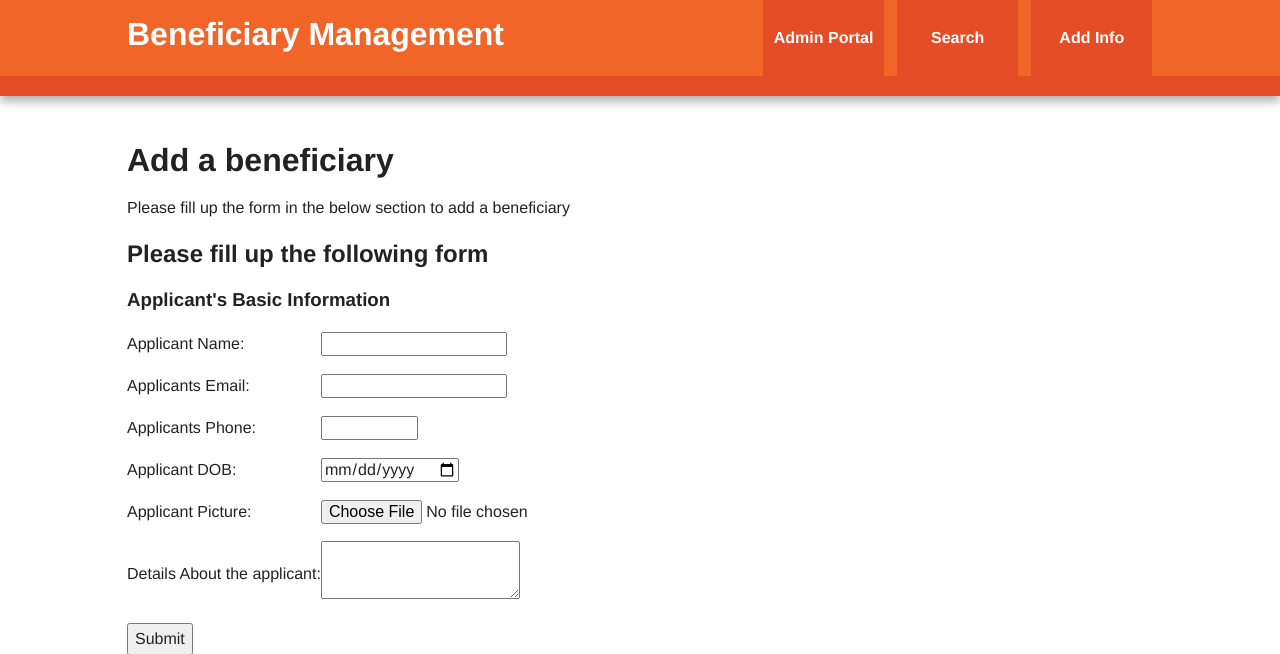
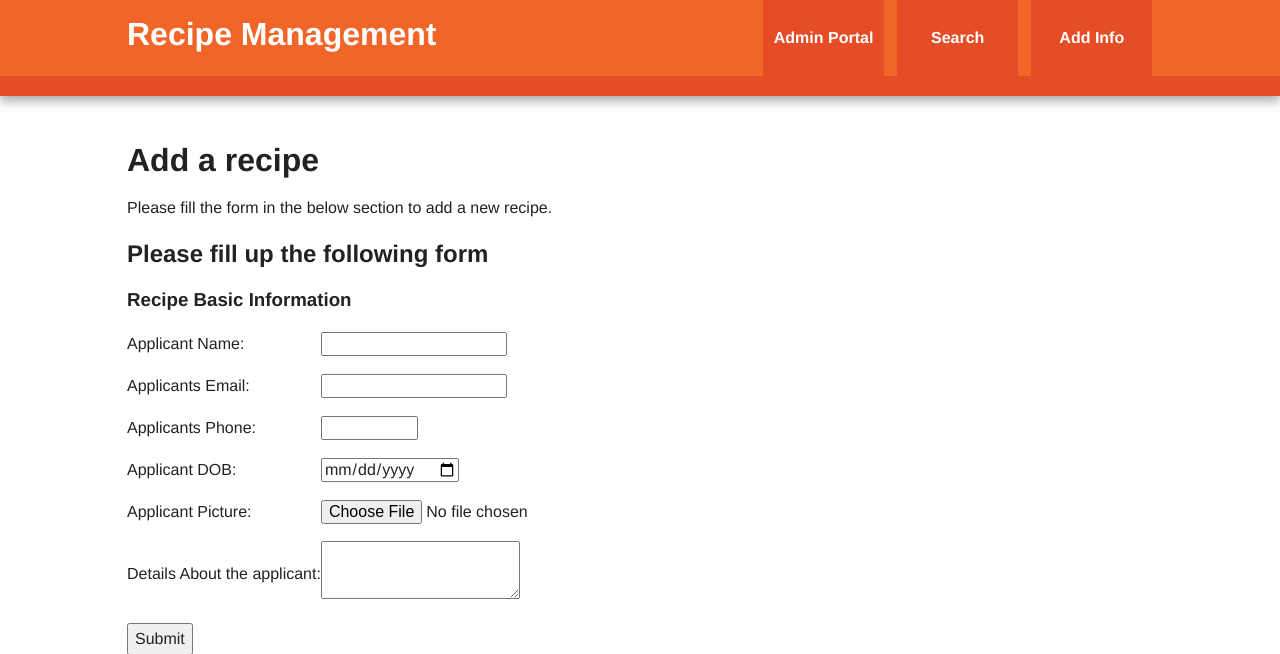
Before and after one commit to jkawaja/termProject, a Flask app: page /add_beneficiary_auto in a window 1280 px wide. Shown: the top 654 px of the page. Run offline with Flask 2, Linux system fonts and the light colour scheme; some libraries are stand-ins or nearby versions.

Commit message:
Reworking templates

```diff
--- a/templates/add_beneficiary_auto.html
+++ b/templates/add_beneficiary_auto.html
@@ -2,15 +2,15 @@
 {% from "form-macros.html" import render_field %}
 
 {% block page_title %}
-Beneficiary Management
+Recipe Management
 {% endblock %}
 
 {% block H1_Description %}
-Add a beneficiary
+Add a recipe
 {% endblock %}
 
 {% block H1_Content %}
-Please fill up the form in the below section to add a beneficiary
+Please fill  the form in the below section to add a new recipe.
 {% endblock %}
 
 {% block H2_Description %}
@@ -23,7 +23,7 @@ Please fill up the following form
         {{ form.csrf_token }}
 <div class="row">
     <div class="col-md-6">
-        <h3>Applicant's Basic Information</h3>
+        <h3>Recipe Basic Information</h3>
         <table>
             {{ render_field(form.applicant_name, size=20) }}
             {{ render_field(form.applicant_email, size=20) }}
```
